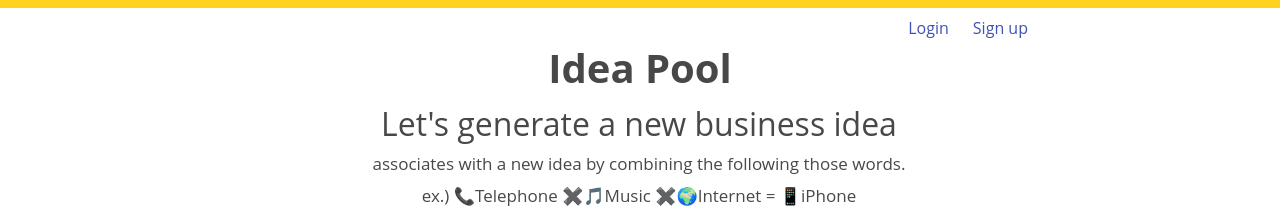
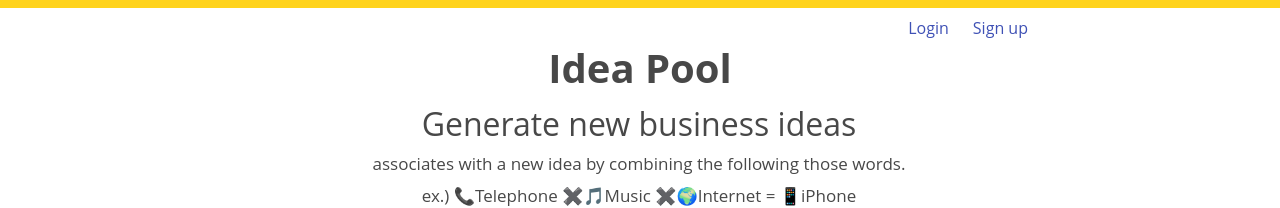
Before and after one commit to nk18chi/ideapool, a React (Create React App) app: page / in a window 1280 px wide. Shown: the top 208 px of the page. Built offline with nearby package versions, Linux system fonts and the light colour scheme; no server answers.

Commit message:
Change text

```diff
--- a/src/components/pages/top/Top.tsx
+++ b/src/components/pages/top/Top.tsx
@@ -97,7 +97,7 @@ const TopPage: React.FC = () => {
   return (
     <article>
       <div>
-        <h2 className='typing-text'>Let's generate a new business idea</h2>
+        <h2 className='typing-text'>Generate new business ideas</h2>
         <p className='typing-text description'>associates with a new idea by combining the following those words.</p>
         <p className='typing-text description'>
           ex.){" "}
```
